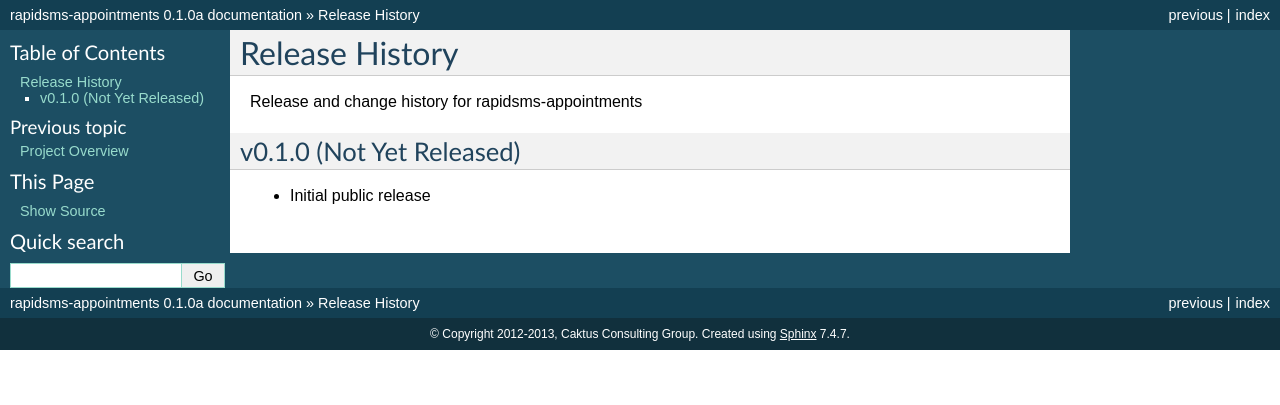
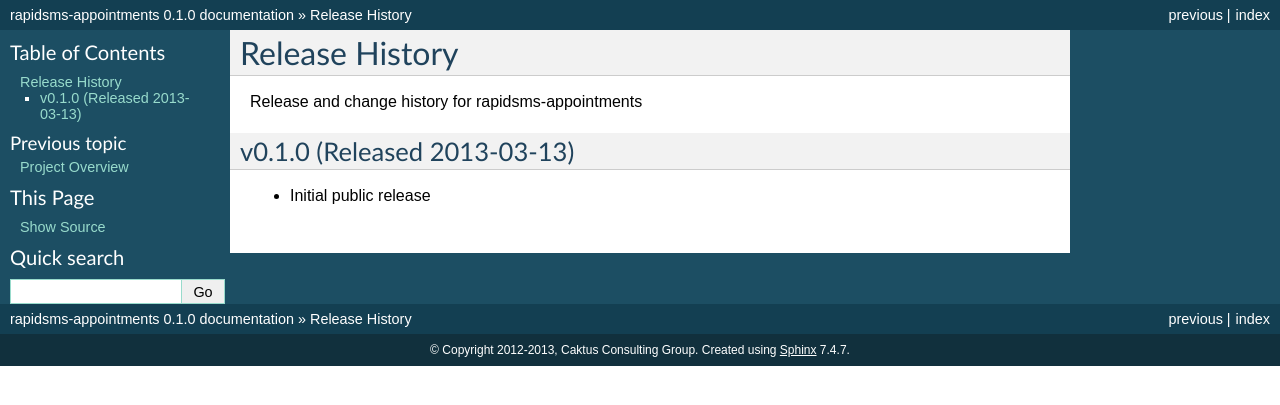
Before and after one commit to caktus/rapidsms-appointments, a Sphinx documentation site: the page built from docs/releases.rst, in a window 1280 px wide. Shown: the top 405 px of the page. Built offline with Sphinx 7.4.7, drawn with Linux system fonts in a browser that asks for light colours.

Commit message:
Setting release date and version number.

```diff
--- a/appointments/__init__.py
+++ b/appointments/__init__.py
@@ -1,3 +1,3 @@
 "A reusable RapidSMS application for sending appointment reminders."
 
-__version__ = '0.1.0a'
+__version__ = '0.1.0'
--- a/docs/releases.rst
+++ b/docs/releases.rst
@@ -4,7 +4,7 @@ Release History
 Release and change history for rapidsms-appointments
 
 
-v0.1.0 (Not Yet Released)
+v0.1.0 (Released 2013-03-13)
 ------------------------------------
 
 - Initial public release
```
